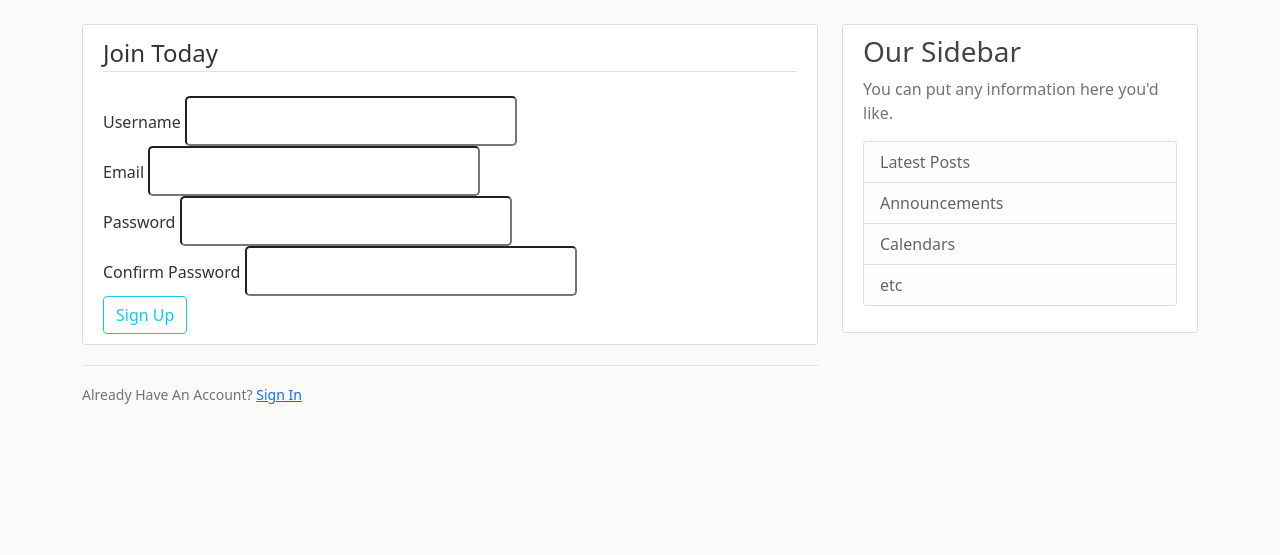
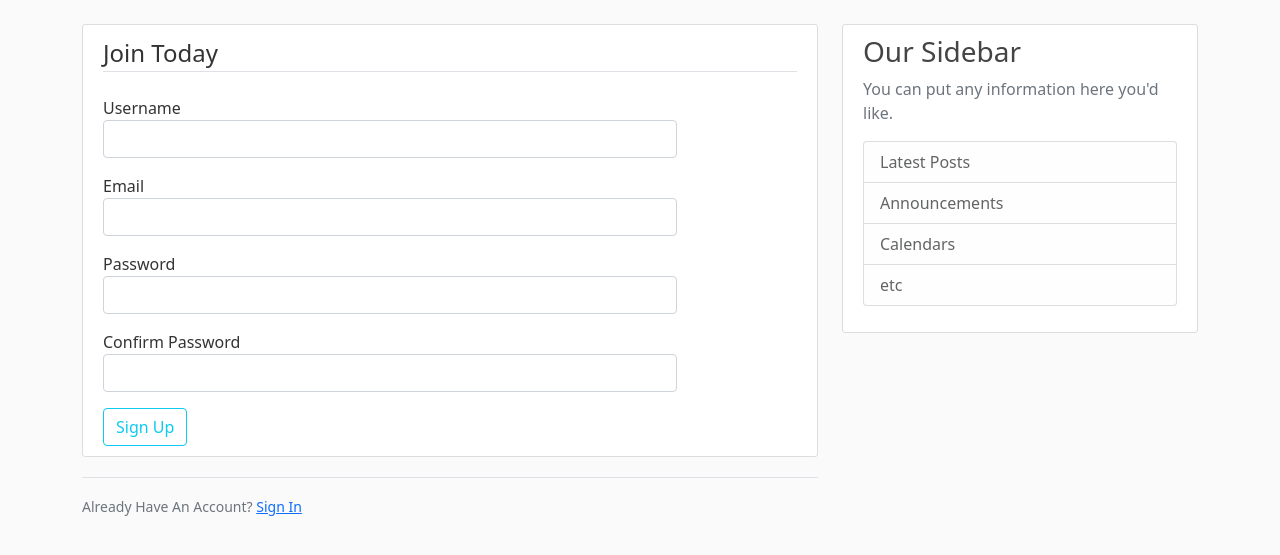
Before and after one commit to lottjerry/workessentials, a Flask app: page /register in a window 1280 px wide. Shown: the part 56-611 px from the top of the page. Run offline with Flask 2, Linux system fonts and the light colour scheme.

Commit message:
Fixed form format

```diff
--- a/forms.py
+++ b/forms.py
@@ -2,8 +2,9 @@ from flask_wtf import FlaskForm
 from wtforms import StringField, PasswordField, SubmitField, BooleanField
 from wtforms.validators import DataRequired, Length, Email, EqualTo
 
+
 class RegistrationForm(FlaskForm):
-    username = StringField('Username', validators=[DataRequired(), Length(min = 2, max = 20)])
+    username = StringField('Username', validators=[DataRequired(), Length(min=2, max=20)])
     email = StringField('Email', validators=[DataRequired(), Email()])
     password = PasswordField('Password', validators=[DataRequired()])
     confirm_password = PasswordField('Confirm Password', validators=[DataRequired(), EqualTo('password')])
@@ -13,5 +14,5 @@ class RegistrationForm(FlaskForm):
 class LoginForm(FlaskForm):
     email = StringField('Email', validators=[DataRequired(), Email()])
     password = PasswordField('Password', validators=[DataRequired()])
-    remeber = BooleanField('Remeber Me')
-    submit = SubmitField('Log In')
+    remember = BooleanField('Remember Me')
+    submit = SubmitField('Login')
--- a/templates/layout.html
+++ b/templates/layout.html
@@ -5,7 +5,8 @@
     <meta charset="utf-8">
     <meta name="viewport" content="width=device-width, initial-scale=1">
     <!-- Bootstrap CSS -->
-    <link href="https://cdn.jsdelivr.net/npm/bootstrap@5.0.2/dist/css/bootstrap.min.css" rel="stylesheet" integrity="sha384-EVSTQN3/azprG1Anm3QDgpJLIm9Nao0Yz1ztcQTwFspd3yD65VohhpuuCOmLASjC" crossorigin="anonymous">
+    <link href="https://cdn.jsdelivr.net/npm/bootstrap@5.0.2/dist/css/bootstrap.min.css" rel="stylesheet"
+    integrity="sha384-EVSTQN3/azprG1Anm3QDgpJLIm9Nao0Yz1ztcQTwFspd3yD65VohhpuuCOmLASjC" crossorigin="anonymous">
     <!-- CSS -->
     <link rel="stylesheet" type="text/css" href="{{ url_for('static', filename='main.css')}}">
     {% if title %}
@@ -40,6 +41,16 @@
 <main role="main" class="container">
     <div class="row">
       <div class="col-md-8">
+        <!-- with_categories=true allows the pass of the success message category-->
+        {% with messages = get_flashed_messages(with_categories=true) %}
+          {% if messsages %}
+            {% for category, message in messages %}
+              <div class="alert alert-{{ category }}" role="alert">
+                {{ message }}
+              </div>
+            {% endfor %}
+          {% endif %}
+        {% endwith %}
         {% block content %}{% endblock %}
       </div>
       <div class="col-md-4">
@@ -59,6 +70,7 @@
   </main>
 
     <!-- Option 1: Bootstrap Bundle with Popper -->
-    <script src="https://cdn.jsdelivr.net/npm/bootstrap@5.0.2/dist/js/bootstrap.bundle.min.js" integrity="sha384-MrcW6ZMFYlzcLA8Nl+NtUVF0sA7MsXsP1UyJoMp4YLEuNSfAP+JcXn/tWtIaxVXM" crossorigin="anonymous"></script>
+    <script src="https://cdn.jsdelivr.net/npm/bootstrap@5.0.2/dist/js/bootstrap.bundle.min.js"
+    integrity="sha384-MrcW6ZMFYlzcLA8Nl+NtUVF0sA7MsXsP1UyJoMp4YLEuNSfAP+JcXn/tWtIaxVXM" crossorigin="anonymous"></script>
 </body>
 </html>
--- a/templates/register.html
+++ b/templates/register.html
@@ -2,36 +2,37 @@
 
 {% block content %}
     <div class="content-section">
-        <!-- empty string for action means it is going to post to the same route we are currently on -->
         <form method="POST" action="">
             {{ form.hidden_tag() }}
-            <fieldset class="form-group">
-                <legend class="border-bottom mb-4">Join Today</legend>
-                <div class="form-group">
-                    {{ form.username.label(class="form-control-label") }}
-                    {{ form.username(class="form-control-lg") }}
+            <legend class="border-bottom mb-4">Join Today</legend>
+            <div class="row mb-3">
+                {{ form.username.label }}
+                <div class="col-sm-10">
+                    {{ form.username(class="form-control") }}
                 </div>
-                <div class="form-group">
-                    {{ form.email.label(class="form-control-label") }}
-                    {{ form.email(class="form-control-lg") }}
+            </div>
+           <div class="row mb-3">
+               {{ form.email.label }}
+                <div class="col-sm-10">
+                    {{ form.email(class="form-control") }}
                 </div>
-                <div class="form-group">
-                    {{ form.password.label(class="form-control-label") }}
-                    {{ form.password(class="form-control-lg") }}
+            </div> <div class="row mb-3">
+                {{ form.password.label }}
+                <div class="col-sm-10">
+                    {{ form.password(class="form-control") }}
                 </div>
-                <div class="form-group">
-                    {{ form.confirm_password.label(class="form-control-label") }}
-                    {{ form.confirm_password(class="form-control-lg") }}
+            </div> <div class="row mb-3">
+                {{ form.confirm_password.label }}
+                <div class="col-sm-10">
+                    {{ form.confirm_password(class="form-control") }}
                 </div>
-            </fieldset>
-            <div class="form-group">
-                {{ form.submit(class="btn btn-outline-info") }}
             </div>
+            {{ form.submit(class="btn btn-outline-info") }}
         </form>
     </div>
     <div class="border-top pt-3">
         <small class="text-muted">
-            Already Have An Account? <a clas="ml-2" href="{{ url_for('login') }}">Sign In</a>
+            Already Have An Account? <a class="ml-2" href="{{ url_for('login') }}">Sign In</a>
         </small>
     </div>
 {% endblock content %}
--- a/workessentials.py
+++ b/workessentials.py
@@ -46,5 +46,3 @@ def login():
 
 if __name__ == '__main__':
     app.run(debug=True)
-
-    # 27:44
```
